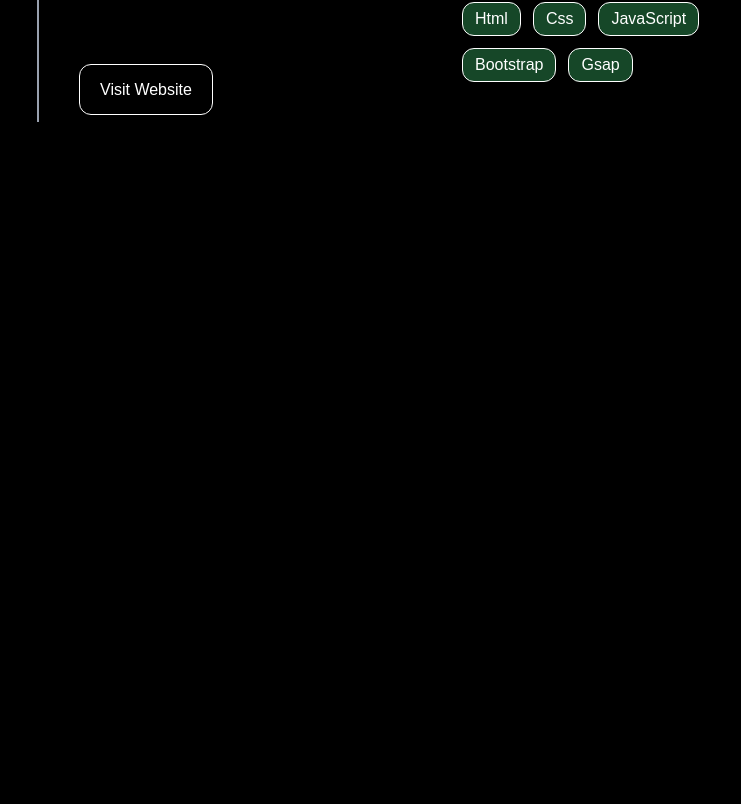
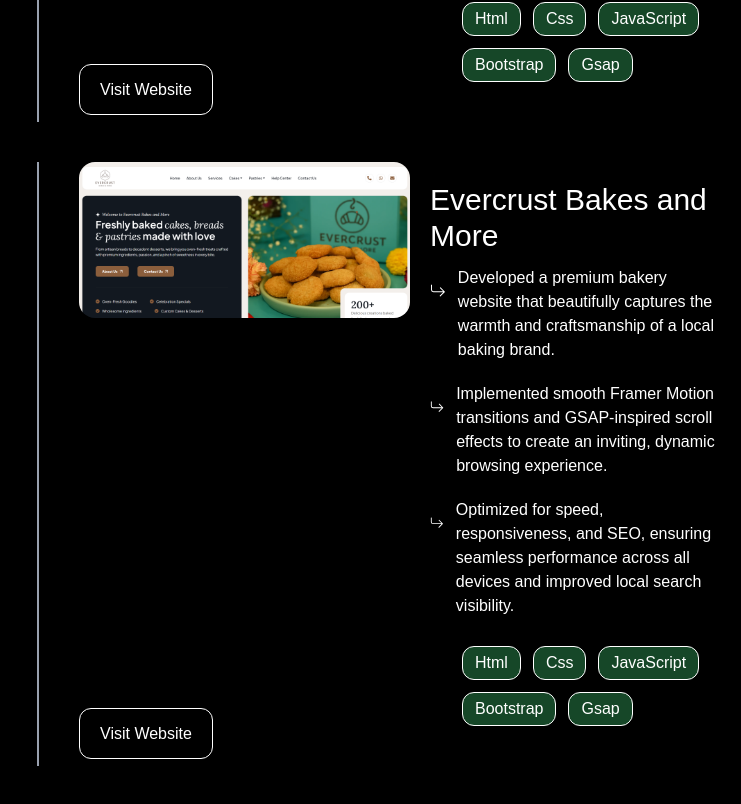
Before and after one commit to Nitishjhaa/next_port, a Next.js app: page / in a window 1280 px wide. Shown: the part 6766-7570 px from the top of the page, without its empty margins (539-1280 px from the left). Before the commit the page ends 6948 px from the top, so only its background shows below. Built offline with nearby package versions, Linux system fonts and the light colour scheme.

Commit message:
made 1 more experience

```diff
--- a/src/app/components/Projects.jsx
+++ b/src/app/components/Projects.jsx
@@ -95,9 +95,18 @@
                 "Integrated fun scroll-based animations and color transitions using GSAP to capture kids’ energy and creativity.",
                 "Carefully balanced visuals and performance, ensuring smooth animations even on low-end mobile devices."
             ]
+        },
+        {
+            img: "/images/evercrust.png",
+            name: "Evercrust Bakes and More",
+            liveUrl: "https://evercrustbakes.com/",
+            techUsed: ["Html", "Css", "JavaScript", "Bootstrap", "Gsap"],
+            heighLight: [
+                "Developed a premium bakery website that beautifully captures the warmth and craftsmanship of a local baking brand.",
+                "Implemented smooth Framer Motion transitions and GSAP-inspired scroll effects to create an inviting, dynamic browsing experience.",
+                "Optimized for speed, responsiveness, and SEO, ensuring seamless performance across all devices and improved local search visibility."
+            ]
         }
-
-
     ]
 
 
```
Also changed, not shown: public/images/evercrust.png (added).
